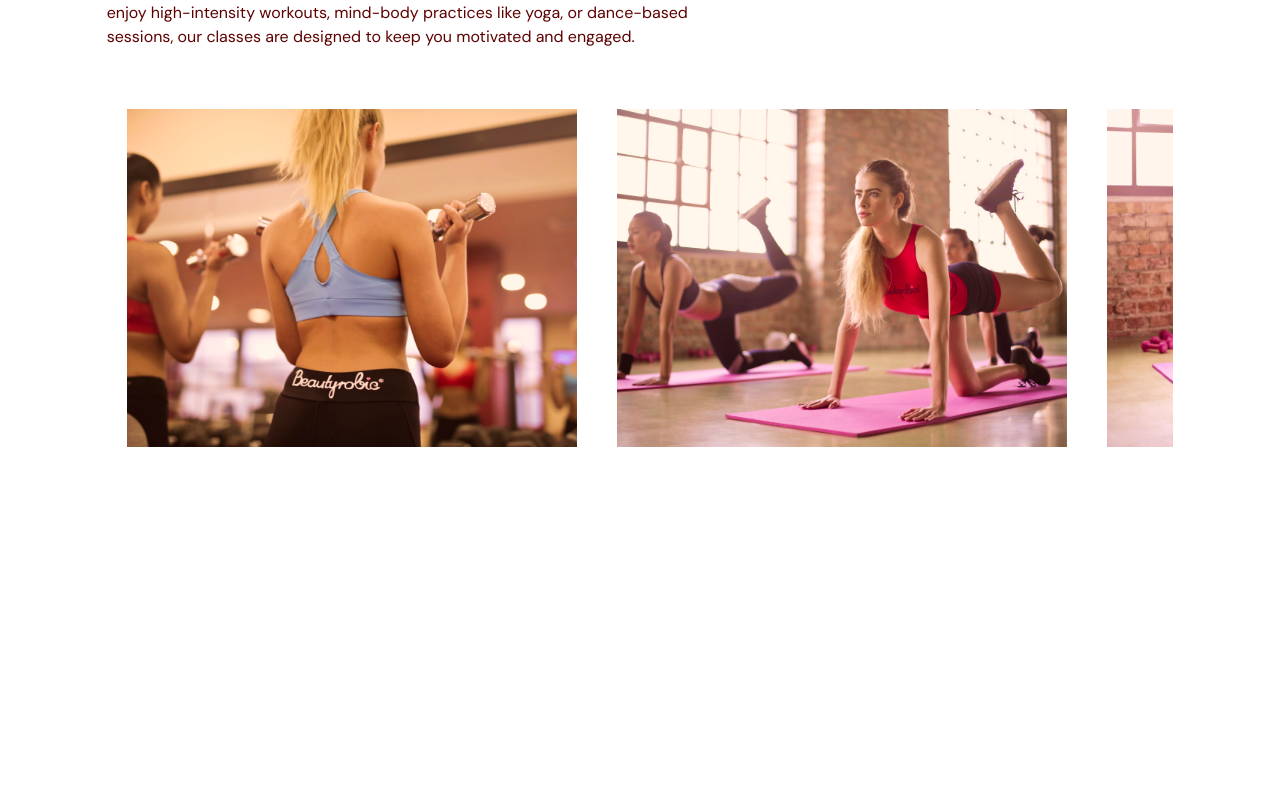
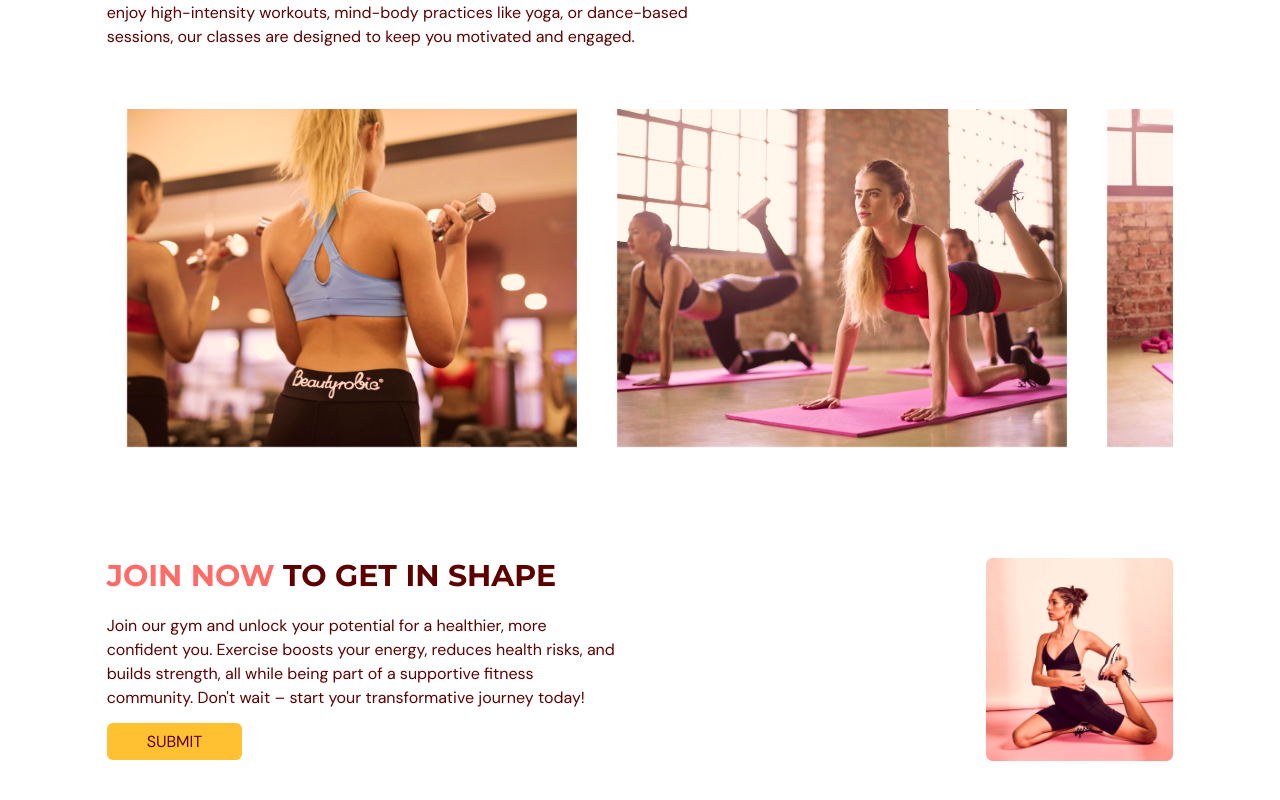
Before and after one commit to dTarasova/FitnessApp, a React (Vite) app: page / in a window 1280 px wide. Shown: the part 2124-2924 px from the top of the page. Before the commit the page ends 2586 px from the top, so only its background shows below. Built offline with nearby package versions, Linux system fonts and the light colour scheme; a web font is replaced by a local one.

Commit message:
contact us page added

```diff
--- a/src/App.tsx
+++ b/src/App.tsx
@@ -4,6 +4,7 @@ import {SelectedPage} from "@/shared/types.ts";
 import Home from './scenes/home';
 import Benefits from './scenes/benefits';
 import OurClasses from './scenes/ourClasses';
+import ContactUs from './scenes/contactus';
 
 
 function App() {
@@ -33,6 +34,7 @@ function App() {
         <Home setSelectedPage={setSelectedPage}/>
         <Benefits setSelectedPage={setSelectedPage}/>
         <OurClasses setSelectedPage={setSelectedPage}/>
+        <ContactUs setSelectedPage={setSelectedPage}/>
       </div>
   )
 }
--- /dev/null
+++ b/src/scenes/contactus/index.tsx
@@ -0,0 +1,66 @@
+import ActionButton from '@/shared/ActionButton';
+import HText from '@/shared/HText';
+import { SelectedPage } from '@/shared/types';
+import { motion } from 'framer-motion';
+import ContactUsPageGraphic from "@/assets/ContactUsPageGraphic.png";
+
+type Props = {
+    setSelectedPage: (value: SelectedPage) => void;
+}
+//3:25 - ПЕРЕСТАЛА СМОТРЕТЬ, ЧТО ОН ДЕЛАЕТ
+const ContactUs = ({setSelectedPage}: Props) => {
+  return (
+    <section
+        id='ourclasses'
+        className='mx-auto w-5/6 pt-24 pb-32'
+        >
+        <motion.div
+            onViewportEnter={() => setSelectedPage(SelectedPage.OurClasses)}
+            className=''>
+                <div className='md:flex  justify-between gap-8'>
+                    <div className='mx-auto '>
+                        {/* {HEADER} AND DESCRIPTION*/}
+                        <div className='md:w-3/5'>
+                            {/* {HEADER} */}
+                            <HText>
+                                <span className='text-primary-500'>JOIN NOW {" "}</span>
+                                TO GET IN SHAPE
+                            </HText>
+                            {/* {DESCRIPTION} */}
+                            <p className='py-5'>
+                            Join our gym and unlock your potential for a healthier, more confident you. Exercise boosts your energy,
+                            reduces health risks, and builds strength, all while being part of a supportive
+                            fitness community. Don't wait – start your transformative journey today!
+                            </p>
+                        </div>
+
+                        {/* {FORM AND BUTTON} */}
+                        <div>
+                            {/* {FORM} */}
+                            <div>
+
+                            </div>
+
+                            {/* {BUTTON} */}
+                            <div className='pb-10'>
+                                <ActionButton setSelectedPage={setSelectedPage}>
+                                    SUBMIT
+                                </ActionButton>
+                            </div>
+
+                        </div>
+
+                    </div>
+                    {/* {GRAPHIC} */}
+                    <div className=''>
+                        <img alt={ContactUsPageGraphic} src={ContactUsPageGraphic}/>
+                    </div>
+
+                </div>
+        </motion.div>
+
+    </section>
+  )
+}
+
+export default ContactUs
```
